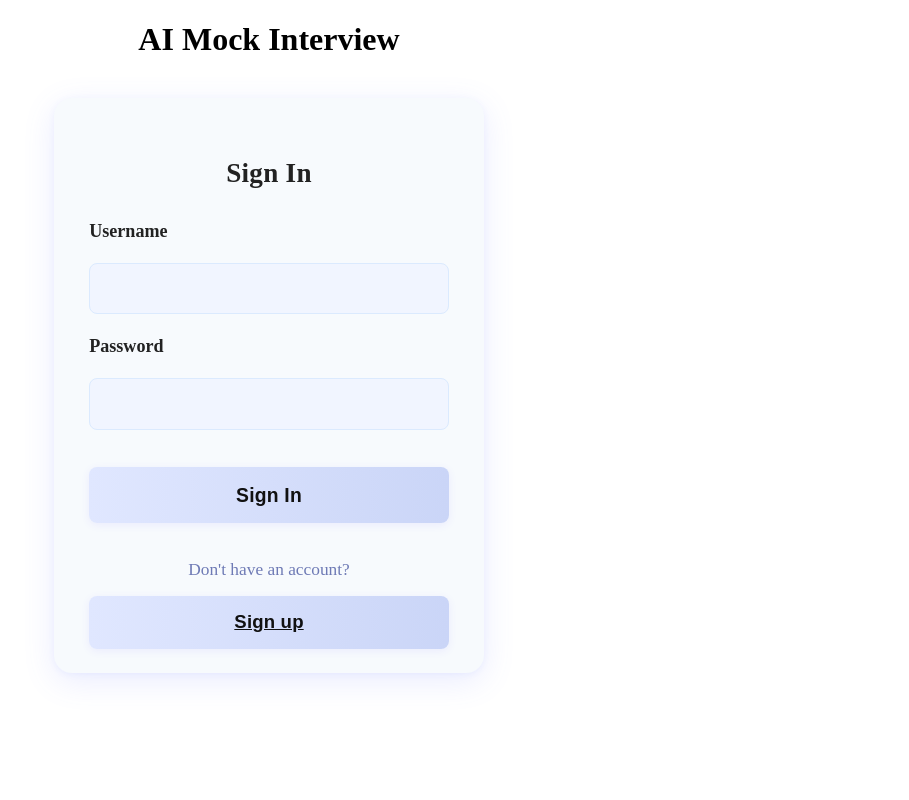
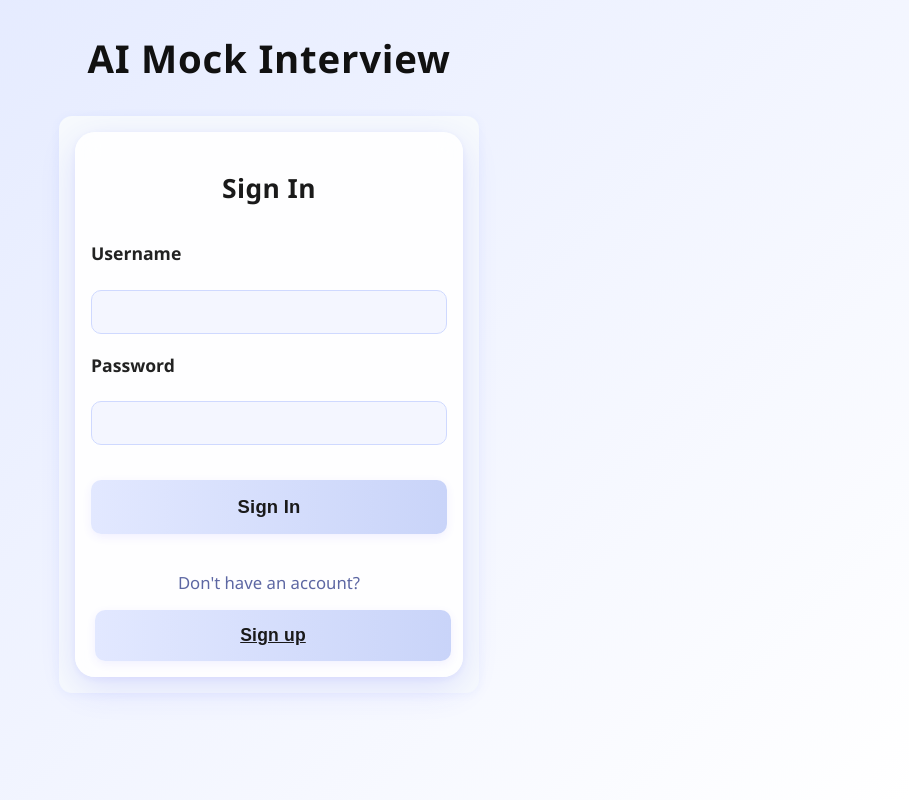
Before and after one commit to prateekgb123/Ai-intgrated-Mock-Interview, a React (Vite) app in the folder frontend/: page / in a window 1280 px wide. Shown: the whole page, without its empty margins (371-1280 px from the left). Built offline with nearby package versions, Linux system fonts and the light colour scheme.

Commit message:
achanged design

```diff
--- a/frontend/src/App.css
+++ b/frontend/src/App.css
@@ -1,3 +1,4 @@
+/* --- Global styles --- */
 html, body {
   min-height: 100vh;
   width: 100%;
@@ -9,9 +10,12 @@ html, body {
   box-sizing: border-box;
   overflow-x: hidden;
 }
+
 *, *::before, *::after {
   box-sizing: inherit;
 }
+
+/* --- App container --- */
 .app-container {
   min-height: 100vh;
   width: 100%;
@@ -22,6 +26,8 @@ html, body {
   align-items: stretch;
   overflow-x: hidden;
 }
+
+/* --- Center auth form area --- */
 .center-auth-area {
   flex: 1 1 auto;
   display: flex;
@@ -30,6 +36,8 @@ html, body {
   align-items: center;
   min-height: 70vh;
 }
+
+/* --- Headers --- */
 h1 {
   font-size: 2.4em;
   text-align: center;
@@ -39,114 +47,212 @@ h1 {
   letter-spacing: 0.02em;
   font-family: 'Segoe UI', Arial, sans-serif;
 }
-.auth-wrapper {
-  width: 100%;
+
+/* --- Dashboard layout --- */
+.dashboard-layout {
   display: flex;
-  justify-content: center;
-  align-items: flex-start;
-  gap: 2.5rem;
-  margin-bottom: 3rem;
+  min-height: 100vh;
+  background: #f4f6ff;
+  color: #111;
 }
-.navbar {
-  width: 100%;
-  max-width: 1200px;
-  margin: 0 auto 1.5rem auto;
+
+/* --- Sidebar --- */
+.sidebar {
+  width: 220px;
+  background: #5c43fa;
+  color: white;
+  padding: 2rem 1.5rem;
+  box-sizing: border-box;
   display: flex;
-  justify-content: flex-end;
-  align-items: center;
-  gap: 1.1em;
-  flex-wrap: wrap;
+  flex-direction: column;
+  gap: 1.6rem;
+  font-weight: 600;
+  user-select: none;
+}
+
+.sidebar h2 {
+  margin: 0 0 1.5rem 0;
+  font-weight: 700;
+  font-size: 1.6rem;
+  letter-spacing: 0.03em;
+}
+
+.sidebar ul {
+  list-style: none;
+  padding: 0;
+  margin: 0;
+  flex-grow: 1;
+}
+
+.sidebar ul li {
+  cursor: pointer;
+  padding: 0.75rem 1rem;
+  border-radius: 10px;
+  transition: background 0.25s ease, color 0.25s ease;
+}
+
+.sidebar ul li:hover,
+.sidebar ul li.active {
+  background: #7a63ff;
+  color: white;
+  box-shadow: 0 4px 12px rgba(122, 99, 255, 0.4);
+}
+
+/* --- Main dashboard area --- */
+.dashboard-main {
+  position: relative;
+  flex-grow: 1;
+  background: #fff;
+  padding: 3rem 3rem 2rem 3rem;
+  overflow-y: auto;
   box-sizing: border-box;
+  min-height: 100vh;
 }
-.navbar span {
-  color: #111;
-  font-weight: 550;
-  font-size: 1.15em;
-  letter-spacing: 0.01em;
-  margin-right: auto;
+
+/* --- Logout button top right --- */
+.logout-btn {
+  position: absolute;
+  top: 20px;
+  right: 20px;
+  background-color: #e53e3e;
+  color: white;
+  border: none;
+  padding: 0.5rem 1.1rem;
+  font-weight: 600;
+  font-size: 0.9rem;
+  border-radius: 10px;
+  cursor: pointer;
+  box-shadow: 0 3px 8px rgba(229, 62, 62, 0.5);
+  transition: background-color 0.3s ease;
+  z-index: 10;
 }
-.navbar button {
-  padding: 0.5em 1.2em;
-  border-radius: 9px;
-  border: none;
-  background: linear-gradient(90deg, #e0e7ff 0%, #cad5f7 100%);
-  color: #111;
-  font-weight: 600;
-  font-size: 1em;
-  cursor: pointer;
-  margin-left: 0.25em;
-  box-shadow: 0 2px 8px rgba(92, 67, 250, 0.07);
-  transition: background 0.19s, transform 0.15s, color 0.2s;
-  white-space: nowrap;
+
+.logout-btn:hover {
+  background-color: #c53030;
 }
-.navbar button:hover {
-  background: linear-gradient(90deg, #cad5f7 0%, #e0e7ff 100%);
-  transform: translateY(-2px) scale(1.04);
-  color: #222;
-}
-.home-main-content {
-  display: flex;
-  justify-content: center;
-  align-items: flex-start;
-  gap: 2.5rem;
-  width: 100%;
-  max-width: 1200px;
+
+/* --- Auth container --- */
+.auth-container {
+  max-width: 420px;
   margin: 0 auto;
-  flex-wrap: wrap;
-  padding-bottom: 2rem;
-}
-.profile-container,
-.interview-container,
-.auth-form {
-  max-width: 430px;
-  width: 100%;
-  margin: 2rem auto;
   background: #f7fafd;
   border-radius: 13px;
-  box-shadow: 0 1px 10px rgba(106,123,255,0.07);
-  padding: 2.2rem 2rem 1.3rem 2rem;
+  box-shadow: 0 1px 10px rgba(106, 123, 255, 0.07);
+  padding: 1rem 1rem 1rem 1rem;
   font-size: 1.1em;
   color: #111;
   box-sizing: border-box;
   position: relative;
 }
-.profile-info > div {
-  margin-bottom: 0.8em;
-  color: #111;
-  font-weight: 450;
-  letter-spacing: 0.01em;
+
+/* --- Interview container and cards --- */
+.interview-container {
+  background: #f9fbff;
+  border-radius: 14px;
+  box-shadow: 0 10px 25px rgba(92, 67, 250, 0.15);
+  padding: 2.5rem;
+  max-width: 760px;
+  margin: 0 auto;
+  font-size: 1.1rem;
+  color: #222;
+  display: flex;
+  flex-direction: column;
+  gap: 1.6rem;
 }
-.interview-container {
-  background: #fff;
-  box-shadow: 0 2px 20px rgba(92,67,250,0.09);
-  padding: 2rem 2rem;
+
+/* Question card */
+.interview-question {
+  background: white;
+  border-radius: 12px;
+  box-shadow: 0 6px 18px rgba(92, 67, 250, 0.1);
+  padding: 1.8rem 2rem;
+  transition: box-shadow 0.3s ease;
 }
+
+.interview-question:hover {
+  box-shadow: 0 12px 32px rgba(92, 67, 250, 0.2);
+}
+
+.interview-question h3 {
+  margin: 0 0 1rem 0;
+  font-weight: 700;
+  color: #4a4a4a;
+}
+
+.interview-question p {
+  line-height: 1.5;
+  color: #555;
+}
+
+/* Interview buttons */
+.interview-btn {
+  background: linear-gradient(90deg, #5c43fa 0%, #7a63ff 100%);
+  color: white;
+  padding: 0.75rem 1.3rem;
+  border-radius: 10px;
+  font-weight: 600;
+  font-size: 1rem;
+  border: none;
+  cursor: pointer;
+  align-self: flex-start;
+  box-shadow: 0 4px 14px rgba(92, 67, 250, 0.4);
+  transition: background 0.3s ease, transform 0.15s ease;
+}
+
+.interview-btn:hover {
+  background: linear-gradient(90deg, #7a63ff 0%, #5c43fa 100%);
+  transform: translateY(-2px) scale(1.03);
+}
+
+/* --- Responsive --- */
 @media (max-width: 1000px) {
-  .home-main-content {
+  .dashboard-layout {
     flex-direction: column;
-    align-items: center;
-    gap: 1.2rem;
+  }
+  .sidebar {
+    width: 100%;
+    display: flex;
+    justify-content: center;
+    gap: 1rem;
+    padding: 1rem;
+  }
+  .sidebar h2 {
+    display: none;
+  }
+  .sidebar ul {
+    display: flex;
+    flex-wrap: wrap;
+    gap: 1rem;
+  }
+  .sidebar ul li {
+    border-radius: 8px;
+    padding: 0.5rem 0.9rem;
+    font-size: 0.9rem;
+  }
+  .dashboard-main {
+    padding: 2rem 1rem;
   }
 }
+
 @media (max-width: 600px) {
-  .app-container {
-    padding: 0 2px;
-  }
-  .profile-container,
-  .interview-container,
-  .auth-form {
+  .auth-container {
     padding: 1.1rem 0.6rem;
     max-width: 99vw;
     margin: 1.1rem auto;
-  }
-  .navbar, .home-main-content {
-    max-width: 99vw;
-    gap: 0.5em;
-    flex-direction: column;
-    align-items: flex-start;
   }
   h1 {
     font-size: 1.5em;
     margin: 1rem 0;
   }
+  .logout-btn {
+    top: 10px;
+    right: 10px;
+    padding: 0.45rem 0.9rem;
+    font-size: 0.85rem;
+  }
+  .interview-container {
+    padding: 1.5rem;
+    max-width: 95vw;
+    font-size: 1rem;
+  }
 }
--- a/frontend/src/App.jsx
+++ b/frontend/src/App.jsx
@@ -4,15 +4,22 @@ import Login from './components/Login';
 import Interview from './components/Interview';
 import Profile from './components/Profile'; // (You can create this)
 import History from './components/History'; // (You can create this)
-
+import './App.css'; // Import your CSS styles
 function App() {
   const [token, setToken] = useState('');
   const [username, setUsername] = useState('');
   const [userId, setUserId] = useState('');
   const [activeTab, setActiveTab] = useState('dashboard');
-  const [showSignup, setShowSignup] = useState(false); // <-- This was missing
+  const [showSignup, setShowSignup] = useState(false);
 
-   if (!token) {
+  const handleLogout = () => {
+    setToken('');
+    setUsername('');
+    setUserId('');
+    setActiveTab('dashboard');
+  };
+
+  if (!token) {
     return (
       <div>
         <h1 style={{ textAlign: 'center', marginBottom: '2rem' }}>AI Mock Interview</h1>
@@ -37,13 +44,32 @@ function App() {
       <aside className="sidebar">
         <h2>{username}</h2>
         <ul>
-          <li onClick={() => setActiveTab('dashboard')}>Dashboard</li>
-          <li onClick={() => setActiveTab('history')}>History</li>
-          <li onClick={() => setActiveTab('profile')}>Profile</li>
-          <li onClick={() => window.location.reload()}>Logout</li>
+          <li
+            className={activeTab === 'dashboard' ? 'active' : ''}
+            onClick={() => setActiveTab('dashboard')}
+          >
+            Dashboard
+          </li>
+          <li
+            className={activeTab === 'history' ? 'active' : ''}
+            onClick={() => setActiveTab('history')}
+          >
+            History
+          </li>
+          <li
+            className={activeTab === 'profile' ? 'active' : ''}
+            onClick={() => setActiveTab('profile')}
+          >
+            Profile
+          </li>
         </ul>
       </aside>
+
       <main className="dashboard-main">
+        <button className="logout-btn" onClick={handleLogout}>
+          Logout
+        </button>
+
         {activeTab === 'dashboard' && <Interview userId={userId} />}
         {activeTab === 'history' && <History userId={userId} />}
         {activeTab === 'profile' && <Profile userId={userId} username={username} />}
--- a/frontend/src/components/Authform.css
+++ b/frontend/src/components/Authform.css
@@ -1,110 +1,121 @@
 .auth-form {
-  background: #f7fafd;
-  border-radius: 18px;
-  box-shadow: 0 8px 32px rgba(106, 123, 255, 0.14), 0 1.5px 6px rgba(106, 123, 255, 0.07);
+  background: rgba(255, 255, 255, 0.8);
+  backdrop-filter: blur(12px);
+  border-radius: 20px;
+  box-shadow: 0 10px 35px rgba(60, 70, 255, 0.15), 0 2px 8px rgba(60, 70, 255, 0.06);
   display: flex;
   flex-direction: column;
-  gap: 1.1rem;
-  font-size: 1.13rem;
-  color: #111;
-  max-width: 430px;
+  gap: 1.2rem;
+  font-size: 1.1rem;
+  color: #222;
+  max-width: 420px;
   width: 100%;
-  margin: 2.5rem auto;
-  padding: 2.3rem 2.2rem 1.5rem 2.2rem;
+  padding: 1rem ;
   box-sizing: border-box;
+  transition: all 0.3s ease;
 }
+
 .auth-form h2 {
-  margin-bottom: 0.9rem;
-  color: #222;
-  font-weight: 700;
+  margin-bottom: 1rem;
+  color: #1a1a1a;
+  font-weight: 800;
   text-align: center;
-  letter-spacing: 0.01em;
+  letter-spacing: 0.015em;
 }
+
 .auth-form label {
   font-weight: 600;
   color: #222;
-  margin-bottom: 0.2em;
+  margin-bottom: 0.3em;
 }
+
 .auth-form input {
-  padding: 0.68em 1em;
-  border-radius: 8px;
-  border: 1.5px solid #dbeafe;
-  background: #f1f5ff;
-  font-size: 1.08em;
-  margin-bottom: 0.2em;
+  padding: 0.75em 1em;
+  border-radius: 10px;
+  border: 1.5px solid #cfd9ff;
+  background: #f4f6ff;
+  font-size: 1rem;
   color: #111;
-  transition: border-color 0.23s, background 0.23s;
+  transition: all 0.25s ease;
   width: 100%;
   box-sizing: border-box;
 }
+
 .auth-form input:focus {
-  border-color: #5c43fa;
-  background: #e0e7ff;
+  border-color: #5a43f0;
+  background: #e9edff;
   outline: none;
+  box-shadow: 0 0 0 2px rgba(90, 67, 240, 0.15);
+}
+
+.auth-form button {
+  margin-top: 1rem;
+  background: linear-gradient(90deg, #e2e8ff 0%, #c9d4f9 100%);
+  color: #1a1a1a;
+  border: none;
+  padding: 0.85em 0;
+  border-radius: 10px;
+  cursor: pointer;
+  font-weight: 700;
+  font-size: 1.05em;
+  letter-spacing: 0.01em;
+  box-shadow: 0 3px 10px rgba(92, 67, 250, 0.08);
+  transition: all 0.2s ease;
+  width: 100%;
+}
+
+.auth-form button:hover:not(:disabled) {
+  background: linear-gradient(90deg, #cdd7fb 0%, #e1eaff 100%);
+  transform: translateY(-1.5px) scale(1.02);
   color: #111;
 }
-.auth-form button {
-  margin-top: 1rem;
-  background: linear-gradient(90deg, #e0e7ff 0%, #cad5f7 100%);
-  color: #111;
-  border: none;
-  padding: 0.85em 0;
+
+.auth-form button:disabled {
+  background: #f0f3fa;
+  cursor: not-allowed;
+  color: #999;
+  opacity: 0.7;
+}
+
+.form-msg {
+  padding: 0.6em 1em;
+  background: #ffeef2;
+  border: 1.5px solid #f5a5c0;
   border-radius: 8px;
-  cursor: pointer;
-  font-weight: 600;
-  font-size: 1.07em;
-  letter-spacing: 0.01em;
-  box-shadow: 0 2px 8px rgba(92, 67, 250, 0.08);
-  transition: background 0.16s, transform 0.15s, color 0.2s;
-  width: 100%;
-}
-.auth-form button:hover:not(:disabled) {
-  background: linear-gradient(90deg, #cad5f7 0%, #e0e7ff 100%);
-  transform: translateY(-2px) scale(1.03);
-  color: #222;
-}
-.auth-form button:disabled {
-  background: #eef1fa;
-  cursor: not-allowed;
-  color: #888;
-}
-.form-msg {
-  padding: 0.55em 0.9em;
-  background: #ffeef4;
-  border: 1.5px solid #ffb7d1;
-  border-radius: 7px;
-  color: #c71d59;
-  margin-bottom: 0.2em;
+  color: #c41c57;
+  font-size: 0.95em;
   text-align: center;
-  font-size: 0.98em;
   font-weight: 500;
 }
+
 .auth-switch {
   text-align: center;
-  font-size: 0.96em;
+  font-size: 0.95em;
   margin-top: 1.1em;
-  color: #6e7ab5;
+  color: #5d67a3;
 }
+
 .link-btn {
   background: none;
   color: #5c43fa;
   border: none;
   padding: 0;
-  margin: 0;
   font-size: inherit;
   cursor: pointer;
   font-weight: 600;
   text-decoration: underline;
-  transition: color 0.2s;
+  margin-left: 4px;
+  transition: color 0.2s ease;
 }
+
 .link-btn:hover {
-  color: #d72660;
-  text-decoration: underline;
+  color: #c62357;
 }
+
 @media (max-width: 600px) {
   .auth-form {
-    padding: 1.4rem 0.9rem;
-    max-width: 99vw;
-    margin: 1.1rem auto;
+    padding: 1.6rem 1rem;
+    max-width: 92vw;
+    margin: 1.5rem auto;
   }
 }
```
Also changed, not shown: frontend/src/components/Tip.jsx (deleted, +0 -19 lines).
